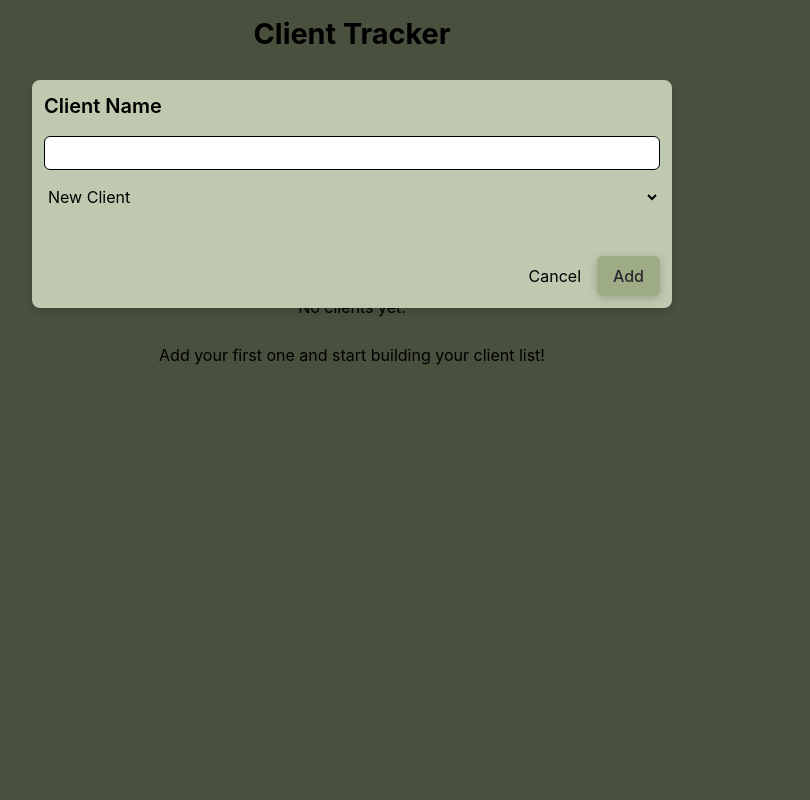
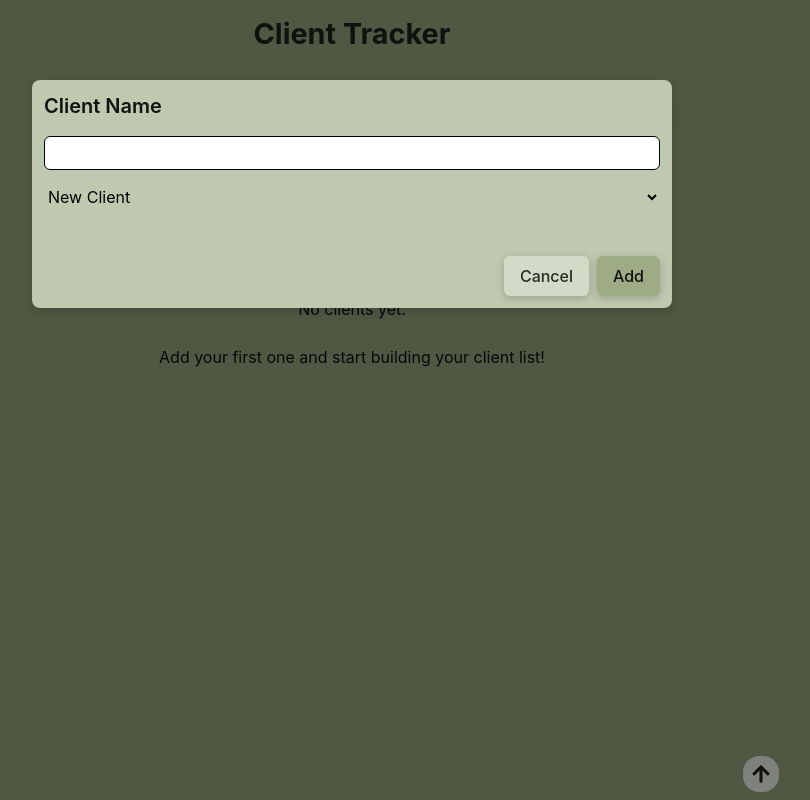
Before and after one commit to Natalie-Kizirian/Client-Tracker, a React (Vite) app: page / in a window 1280 px wide. Both pictures are taken after typing "Sample" into the empty fields and a click on the button "Add New Client". Shown: the whole page, without its empty margins (288-1098 px from the left). Built offline with nearby package versions, Linux system fonts and the light colour scheme.

Commit message:
extra styles added

```diff
--- a/package.json
+++ b/package.json
@@ -15,6 +15,7 @@
     "@tailwindcss/vite": "^4.3.0",
     "react": "^19.2.5",
     "react-dom": "^19.2.5",
+    "react-icons": "^5.7.0",
     "tailwindcss": "^4.3.0",
     "xlsx": "^0.18.5"
   },
--- a/src/App.jsx
+++ b/src/App.jsx
@@ -75,7 +75,7 @@ function App() {
 
   return (
     <>
-      <div className="flex flex-col gap-10 md:m-auto md:w-1/2">
+      <div className="flex flex-col gap-10 md:m-auto md:w-1/2 text-black">
         <h1 className="text-center">Client Tracker</h1>
         {!selectedClient && (
           <ClientPage
--- a/src/components/Cards/VisitCard.jsx
+++ b/src/components/Cards/VisitCard.jsx
@@ -7,7 +7,7 @@ function VisitCard({ visit, onDeleteVisit, onEditVisit }) {
   //   setModalVisible(true);
   // }
   return (
-    <div className="flex flex-col gap-1 rounded-xl border-2 border-[#b99a52] bg-[#BFC9B0] p-1 drop-shadow-md md:p-4">
+    <div className="flex flex-col gap-1 rounded-xl border-2  border-[#b99a52] bg-[#BFC9B0] p-1 drop-shadow-md md:p-4">
       <div className="flex w-full">
         <p className="w-full text-lg font-medium">{visit.service}</p>
         <div className="flex gap-4">
--- a/src/components/DeletePopUp.jsx
+++ b/src/components/DeletePopUp.jsx
@@ -7,10 +7,10 @@ function DeletePopUp({ onConfirm, onCancel }) {
         <div className="fixed top-1/3 left-1/2 z-20 -translate-x-1/2 rounded-lg bg-[#BFC9B0] p-3 drop-shadow-lg min-[320px]:w-[85vw] lg:w-1/2">
           <h2 className="text-center text-xl">Are you sure?</h2>
           <div className="mt-4 flex justify-around">
-            <button className="button-primary" onClick={onCancel}>
+            <button className="button-primary lg:w-1/3" onClick={onCancel}>
               No
             </button>
-            <button className="button-secondary" onClick={onConfirm}>
+            <button className="button-secondary  lg:w-1/3" onClick={onConfirm}>
               Yes
             </button>
           </div>
--- a/src/components/Forms/NewClientForm.jsx
+++ b/src/components/Forms/NewClientForm.jsx
@@ -24,7 +24,7 @@ function NewClientForm({ closeModal, onAddClient, defaultData }) {
         className="flex w-full flex-col gap-4 rounded-md"
         onSubmit={submitHandler}
       >
-        <label htmlFor="name" className="text-xl font-semibold">
+        <label htmlFor="name" className="text-xl font-semibold text-black">
           Client Name
         </label>
         <input
@@ -48,7 +48,7 @@ function NewClientForm({ closeModal, onAddClient, defaultData }) {
         </select>
 
         <div className="mt-8 flex justify-end gap-2">
-          <button type="button" onClick={closeModal} className="px-2">
+          <button type="button" onClick={closeModal} className="button-secondary ">
             Cancel
           </button>
           <button className="button-primary" type="submit">
--- a/src/components/Forms/NewVisitForm.jsx
+++ b/src/components/Forms/NewVisitForm.jsx
@@ -96,7 +96,7 @@ function NewVisitForm({
           </select>
         </p>
         <div className="mt-5 flex w-full justify-end gap-4">
-          <button type="button" onClick={closeModal}>
+          <button type="button" onClick={closeModal} className="button-secondary">
             Cancel
           </button>
           <button className="button-primary" type="submit">
--- a/src/components/Pages/ClientPage.jsx
+++ b/src/components/Pages/ClientPage.jsx
@@ -2,6 +2,7 @@ import ClientCard from "../Cards/ClientCard";
 import NewClientForm from "../Forms/NewClientForm";
 import Modal from "../Modal";
 import { useState } from "react";
+import { FaArrowUp } from "react-icons/fa";
 
 function ClientPage({ onAddClient, clients = [], onSelectClient }) {
   const [modalisVisible, setModalVisible] = useState(false);
@@ -34,12 +35,18 @@ function ClientPage({ onAddClient, clients = [], onSelectClient }) {
     return sum + clientTotal;
   }, 0);
 
+  const scrollToTop = () => {
+    window.scrollTo({
+      top: 0,
+      behavior: "smooth",
+    });
+  };
   return (
     <>
-      <div className="flex justify-between">
-        <h3 className="text-2xl">Clients</h3>
+      <div className="flex flex-col gap-3">
+        <div className="flex justify-between">
+          <span></span>
 
-        <div className="flex gap-2">
           <button
             className="button-secondary"
             onClick={() => setModalVisible(true)}
@@ -47,9 +54,7 @@ function ClientPage({ onAddClient, clients = [], onSelectClient }) {
             Add New Client
           </button>
         </div>
-      </div>
-
-      <div className="flex flex-col gap-3">
+        {/* SEARCH BAR */}
         <input
           type="text"
           placeholder="Search a client..."
@@ -58,11 +63,12 @@ function ClientPage({ onAddClient, clients = [], onSelectClient }) {
           className="bg-secondary w-full rounded-xl border border-white p-2"
         />
 
+        {/* STATUS FILTERS */}
         <div className="flex w-full justify-between">
           {STATUSES.map((status) => (
             <p
               key={status}
-              className={`cursor-pointer rounded-lg border px-1.5 capitalize lg:px-5 ${selectedStatus === status ? "bg-[#9DAC85]" : ""}`}
+              className={`cursor-pointer rounded-md px-1.5 capitalize lg:px-10 lg:text-lg ${selectedStatus === status ? "bg-secondary font-semibold " : " bg-primary"}`}
               onClick={() => setSelectedStatus(status)}
             >
               {status}
@@ -109,6 +115,12 @@ function ClientPage({ onAddClient, clients = [], onSelectClient }) {
           <p>Add your first one and start building your client list!</p>
         </div>
       )}
+      <button
+        onClick={scrollToTop}
+        className="fixed right-2 bottom-2 cursor-pointer rounded-2xl bg-white/70 p-2 text-xl lg:right-1/6"
+      >
+        <FaArrowUp />
+      </button>
     </>
   );
 }
--- a/src/components/Pages/HistoryPage.jsx
+++ b/src/components/Pages/HistoryPage.jsx
@@ -5,6 +5,7 @@ import DeletePopUp from "../DeletePopUp";
 import ClientCard from "../Cards/ClientCard";
 import { useState } from "react";
 import NewClientForm from "../Forms/NewClientForm";
+import { IoChevronBackOutline } from "react-icons/io5";
 
 function HistoryPage({
   client,
@@ -31,8 +32,8 @@ function HistoryPage({
   return (
     <>
       <div className="flex justify-between">
-        <button className="cursor-pointer" onClick={onClose}>
-          Back
+        <button className="cursor-pointer text-xl" onClick={onClose}>
+          <IoChevronBackOutline />
         </button>
         <button
           onClick={() => {
--- a/src/index.css
+++ b/src/index.css
@@ -6,6 +6,7 @@
   --color-secondary: #bfc9b0;
   --color-active: #737e61;
   --color-light: #d3dac8;
+  --color-black: #11130f;
 }
 
 h1 {
@@ -23,8 +24,8 @@ body {
   box-shadow: 0 2px 8px rgba(0, 0, 0, 0.2);
   cursor: pointer;
   font-weight: bold;
-  background-color: #bfc9b0;
-  color: #2a2630;
+  background-color: #d3dac8;
+  color: #272B21;
   font-weight: 500;
 }
 .button-primary {
@@ -36,7 +37,7 @@ body {
   cursor: pointer;
   font-weight: bold;
   background-color: #9dac85;
-  color: #2a2630;
+  color: #11130f;
   font-weight: 500;
 }
 body {
```
Also changed, not shown: 1 other file (tests, documents, lock files or other folders).
